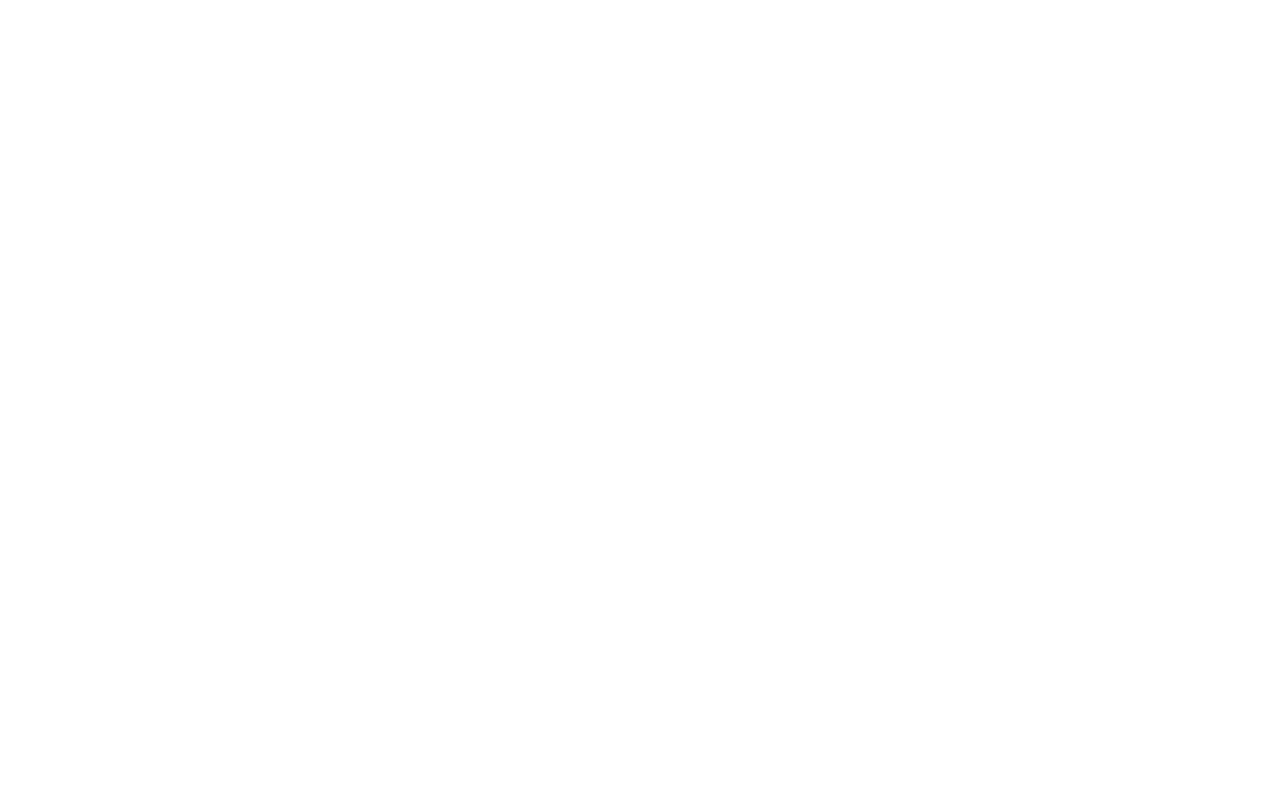
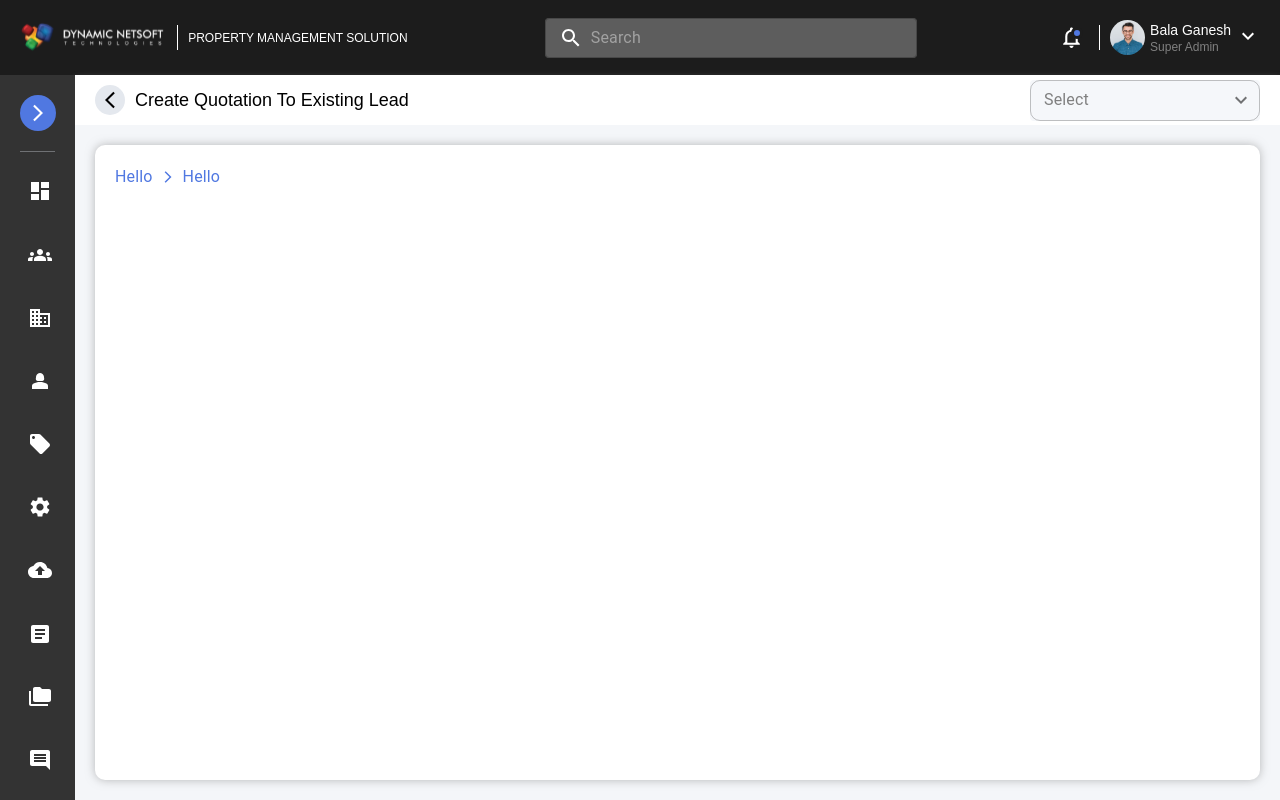
Before and after one commit to Sabareesh001/propertyManagement, a React (Vite) app: page /createQuotation in a window 1280 px wide. Before the commit this address had no page. Built offline with nearby package versions, Linux system fonts and the light colour scheme.

Commit message:
completed sidebar and added content layout

```diff
--- /dev/null
+++ b/src/atoms/styledSelect/StyledSelect.css
@@ -0,0 +1,5 @@
+.selectDownIcon{
+    display: flex;
+    padding: 10px;
+    background-color: #f5f7fa;
+}
--- /dev/null
+++ b/src/atoms/styledSelect/StyledSelect.jsx
@@ -0,0 +1,46 @@
+import { FormControl, MenuItem, Select, Typography } from '@mui/material';
+import './StyledSelect.css';
+import KeyboardArrowDownOutlinedIcon from '@mui/icons-material/KeyboardArrowDownOutlined';
+import { useState } from 'react';
+
+const StyledSelect = ({options}) => {
+
+
+    const [selectedValue, setSelectedValue] = useState({ value: '', label: 'Select' });
+
+    const handleChange = (event) => {
+        const selectedValue = event.target.value;
+        const selectedOption = options.find(option => option.value === selectedValue);
+        if (selectedOption) {
+            setSelectedValue({ value: selectedValue, label: selectedOption.label });
+        }
+    };
+
+    return (
+        <FormControl fullWidth size='small'>
+            <Select
+                displayEmpty
+                value={selectedValue.value}
+                onChange={handleChange}
+                sx={{
+                    '& .MuiSelect-select': {
+                        backgroundColor: '#f5f7fa',
+                     borderRadius:'10',
+
+                    },
+                   borderRadius:'10px'
+                }}
+                renderValue={(value) => (value ? selectedValue.label : <Typography color='gray'>Select</Typography>)}
+                IconComponent={KeyboardArrowDownOutlinedIcon}
+            >
+                {options?.map(option => (
+                    <MenuItem key={option.value} value={option.value}>
+                        {option.label}
+                    </MenuItem>
+                ))}
+            </Select>
+        </FormControl>
+    );
+};
+
+export default StyledSelect;
--- a/src/components/sidebar/Sidebar.css
+++ b/src/components/sidebar/Sidebar.css
@@ -1,15 +1,24 @@
 .sidebarContainer{
-    height: 100%;
+    height:calc(100vh - 75px);
     width: 75px;
-    padding: 20px 10px;
+    padding: 20px;
     color: #c1c5cb;
     background-color: #333333;
+    transition:0.5s ease;
+    position: absolute;
+    z-index: 1;
+}
+
+.sidebarContainer.open{
+    width: 300px;
+
 }
 
 .sidebarContainer .menusContainer{
     display: flex;
     flex-direction: column;
-    height: 80%;
+    height: 100%;
+    width: 100%;
     align-items: center;
     justify-content: space-between;
 }
@@ -27,7 +36,7 @@
 .sidebarContainer .horizontalLine{
     height: 0.5px;
     background-color: #c1c5cb6d;
-    width: 50%;
+    width: 100%;
 }
 
 .menuIcon{
@@ -46,3 +55,55 @@
 .menuIcon.active{
     background-color: #5078e1;
 }
+
+
+.backIcon{
+    color: white;
+    display: flex;
+    padding: 8px;
+    justify-content: center;
+    align-items: center;
+    position: relative;
+    border-radius: 100%;
+}
+.backIcon:hover{
+    background-color: #5078e1;
+    cursor: pointer;
+}
+
+.backIcon.active{
+    background-color: #5078e1;
+}
+
+.menuIconContainer{
+    display: flex;
+    width: 100%;
+    align-items: center;
+    justify-content: space-between;
+    gap:10px;
+}
+
+.sidebarContentContainer .backButtonContainer{
+    display: flex;
+    align-items: center;
+    gap: 10px;
+}
+
+.backButtonContainer .projectName {
+    left: -100%;
+    position: absolute;
+    transition: unset;
+    opacity: 0;
+}
+
+.backButtonContainer .projectName.visible {
+    left: 10px;
+    visibility: visible;
+    transition:  0.5s;
+    opacity: 1;
+
+}
+
+.menuNameContainer{
+    flex: 1;
+}
--- a/src/components/sidebar/Sidebar.jsx
+++ b/src/components/sidebar/Sidebar.jsx
@@ -1,5 +1,6 @@
 import './Sidebar.css';
 import ArrowForwardIosOutlinedIcon from '@mui/icons-material/ArrowForwardIosOutlined';
+import ArrowBackIosNewOutlinedIcon from '@mui/icons-material/ArrowBackIosNewOutlined';
 import DashboardOutlinedIcon from '@mui/icons-material/DashboardOutlined';
 import DashboardIcon from '@mui/icons-material/Dashboard';
 import GroupsOutlinedIcon from '@mui/icons-material/GroupsOutlined';
@@ -23,17 +24,20 @@
 import { useState } from 'react';
 
 const Sidebar = () => {
+
+  const [isSideBarOpen,setIsSideBarOpen] = useState(false);
+
   const menus = [
-    { iconOutlined: <DashboardOutlinedIcon />, iconFilled: <DashboardIcon /> },
-    { iconOutlined: <GroupsOutlinedIcon />, iconFilled: <GroupsIcon /> },
-    { iconOutlined: <BusinessOutlinedIcon />, iconFilled: <BusinessIcon /> },
-    { iconOutlined: <Person2OutlinedIcon />, iconFilled: <Person2Icon /> },
-    { iconOutlined: <LocalOfferOutlinedIcon />, iconFilled: <LocalOfferIcon /> },
-    { iconOutlined: <SettingsOutlinedIcon />, iconFilled: <SettingsIcon /> },
-    { iconOutlined: <BackupOutlinedIcon />, iconFilled: <BackupIcon /> },
-    { iconOutlined: <ArticleOutlinedIcon />, iconFilled: <ArticleIcon /> },
-    { iconOutlined: <FolderCopyOutlinedIcon />, iconFilled: <FolderCopyIcon /> },
-    { iconOutlined: <CommentOutlinedIcon />, iconFilled: <CommentIcon /> },
+    { iconOutlined: <DashboardOutlinedIcon />, iconFilled: <DashboardIcon /> , name:'Dashboard'},
+    { iconOutlined: <GroupsOutlinedIcon />, iconFilled: <GroupsIcon />,name:'Companies' },
+    { iconOutlined: <BusinessOutlinedIcon />, iconFilled: <BusinessIcon />,name:'Owners' },
+    { iconOutlined: <Person2OutlinedIcon />, iconFilled: <Person2Icon />,name:'Properties' },
+    { iconOutlined: <LocalOfferOutlinedIcon />, iconFilled: <LocalOfferIcon />,name:'Pricing' },
+    { iconOutlined: <SettingsOutlinedIcon />, iconFilled: <SettingsIcon />,name:'Setting' },
+    { iconOutlined: <BackupOutlinedIcon />, iconFilled: <BackupIcon /> ,name:'Data Management'},
+    { iconOutlined: <ArticleOutlinedIcon />, iconFilled: <ArticleIcon />,name:'Reports' },
+    { iconOutlined: <FolderCopyOutlinedIcon />, iconFilled: <FolderCopyIcon />,name:'Documents' },
+    { iconOutlined: <CommentOutlinedIcon />, iconFilled: <CommentIcon />,name:'Communications' },
   ];
 
   const [menuHover, setMenuHover] = useState(Array(menus.length).fill(false));
@@ -51,14 +55,27 @@
   };
 
   return (
-    <div className='sidebarContainer'>
+    <div className={`sidebarContainer ${isSideBarOpen?'open':''}`}>
       <div className='sidebarContentContainer'>
-        <div className='menuIcon active'>
-          <ArrowForwardIosOutlinedIcon fontSize='small' />
+        <div className='backButtonContainer'>
+            <div className={`projectName ${isSideBarOpen?'visible':''}`}>Property Manager For Startup</div>
+
+          <div
+         style={{
+          left: isSideBarOpen ? '100px' : '0px'
+        }}
+
+
+          onClick={()=>{setIsSideBarOpen((prev)=>(!prev))}} className='backIcon active'>
+            {isSideBarOpen?<ArrowBackIosNewOutlinedIcon fontSize='small'/>:<ArrowForwardIosOutlinedIcon fontSize='small' />}
+
+          </div>
+
         </div>
         <div className='horizontalLine'></div>
         <div className='menusContainer'>
           {menus.map((menu, i) => (
+            <div className='menuIconContainer'>
               <div
                 key={i}
                 className='menuIcon'
@@ -66,6 +83,11 @@
                 onMouseLeave={() => handleMouseLeave(i)}
               >
                 {menuHover[i] ? menu.iconOutlined : menu.iconFilled}
+
+              </div>
+              <div className='menuNameContainer'>
+              {isSideBarOpen && menu.name}
+              </div>
             </div>
           ))}
         </div>
--- /dev/null
+++ b/src/pages/createQuotation/CreateQuotation.css
@@ -0,0 +1,69 @@
+.createQuotationContainer{
+    height: 100%;
+    width: 100%;
+    display: flex;
+    flex-direction: column;
+    background-color:
+}
+
+.createQuotationContainer .topBar{
+    background-color: #ffffff;
+    box-shadow:0px 0.5px 5px rgba(133, 133, 133, 0.438);
+    height: 50px;
+    padding: 10px 20px;
+    justify-content: space-between;
+    display: flex;
+    align-items: center;
+}
+
+.topBar .backIconContainer{
+    background-color: #e4e8ee;
+    padding: 5px;
+    border-radius: 50%;
+    display: flex;
+    align-items: center;
+}
+
+.topBar .sectionInfoContainer{
+    display: flex;
+    align-items: center;
+    gap: 10px;
+}
+
+.sectionInfoContainer .sectionName {
+font-size: large;
+
+}
+
+.organizationSelectContainer{
+    width: 230px;
+}
+
+.createQuotationContentContainer{
+    width:100%;
+    flex: 1;
+    background-color: #f4f6f9;
+    padding: 20px;
+
+}
+
+.quotationContainer{
+    background-color: white;
+    height: 100%;
+    box-shadow: 0px 0px 10px rgba(128, 128, 128, 0.54);
+    border-radius: 10px;
+}
+.breadCrumbsContainer{
+    width: 100%;
+    padding: 20px;
+    color: #5078E1;
+}
+
+.breadcrumb{
+    color: #5078E1;
+
+}
+
+.breadcrumbSeparator{
+    font-size: 14px;
+}
--- /dev/null
+++ b/src/pages/createQuotation/CreateQuotation.jsx
@@ -0,0 +1,43 @@
+import { Breadcrumbs, Select } from '@mui/material';
+import './CreateQuotation.css';
+import ArrowBackIosNewOutlinedIcon from '@mui/icons-material/ArrowBackIosNewOutlined';
+import StyledSelect from '../../atoms/styledSelect/StyledSelect';
+import ArrowForwardIosOutlinedIcon from '@mui/icons-material/ArrowForwardIosOutlined';
+import { useState } from 'react';
+const CreateQuotation = ()=>{
+    const [organizationOptions,setOrganizationOptions] = useState([
+
+        {
+            value:1,label:'Casagrand'
+        }
+    ]);
+
+    return(
+        <div className='createQuotationContainer'>
+            <div className='topBar'>
+                   <div className='sectionInfoContainer'>
+                       <div className='backIconContainer'><ArrowBackIosNewOutlinedIcon fontSize='small'/></div>
+                       <div className='sectionName'>
+                               Create Quotation To Existing Lead
+                       </div>
+                   </div>
+                   <div className='organizationSelectContainer'>
+                        <StyledSelect options={organizationOptions} />
+                   </div>
+            </div>
+            <div className='createQuotationContentContainer'>
+                 <div className='quotationContainer'>
+                    <div className='breadCrumbsContainer'>
+                        <Breadcrumbs  separator={<ArrowForwardIosOutlinedIcon className='breadcrumbSeparator' fontSize='inhereit' style={{color:'#5078E1'}}/>}>
+                        <div className='breadcrumb'>Hello</div>
+                        <div className='breadcrumb'>Hello</div>
+                        </Breadcrumbs>
+                    </div>
+                 </div>
+            </div>
+        </div>
+    )
+
+}
+
+export default CreateQuotation;
--- a/src/pages/layout/Layout.css
+++ b/src/pages/layout/Layout.css
@@ -8,3 +8,9 @@
     display: flex;
     height: 100%;
 }
+
+.layoutContentContainer{
+    width: 100%;
+    height: 100%;
+    margin-left: 75px;
+}
--- a/src/routes/PrivateRoutes.jsx
+++ b/src/routes/PrivateRoutes.jsx
@@ -1,6 +1,9 @@
+import CreateQuotation from "../pages/createQuotation/CreateQuotation";
+
 const privateRoutes = [
    {
-    path:'/dashboard'
+    path:'/createQuotation',
+    element:<CreateQuotation/>
    }
 ]
 
```
Lines whose indentation alone changed are shown as unchanged.
